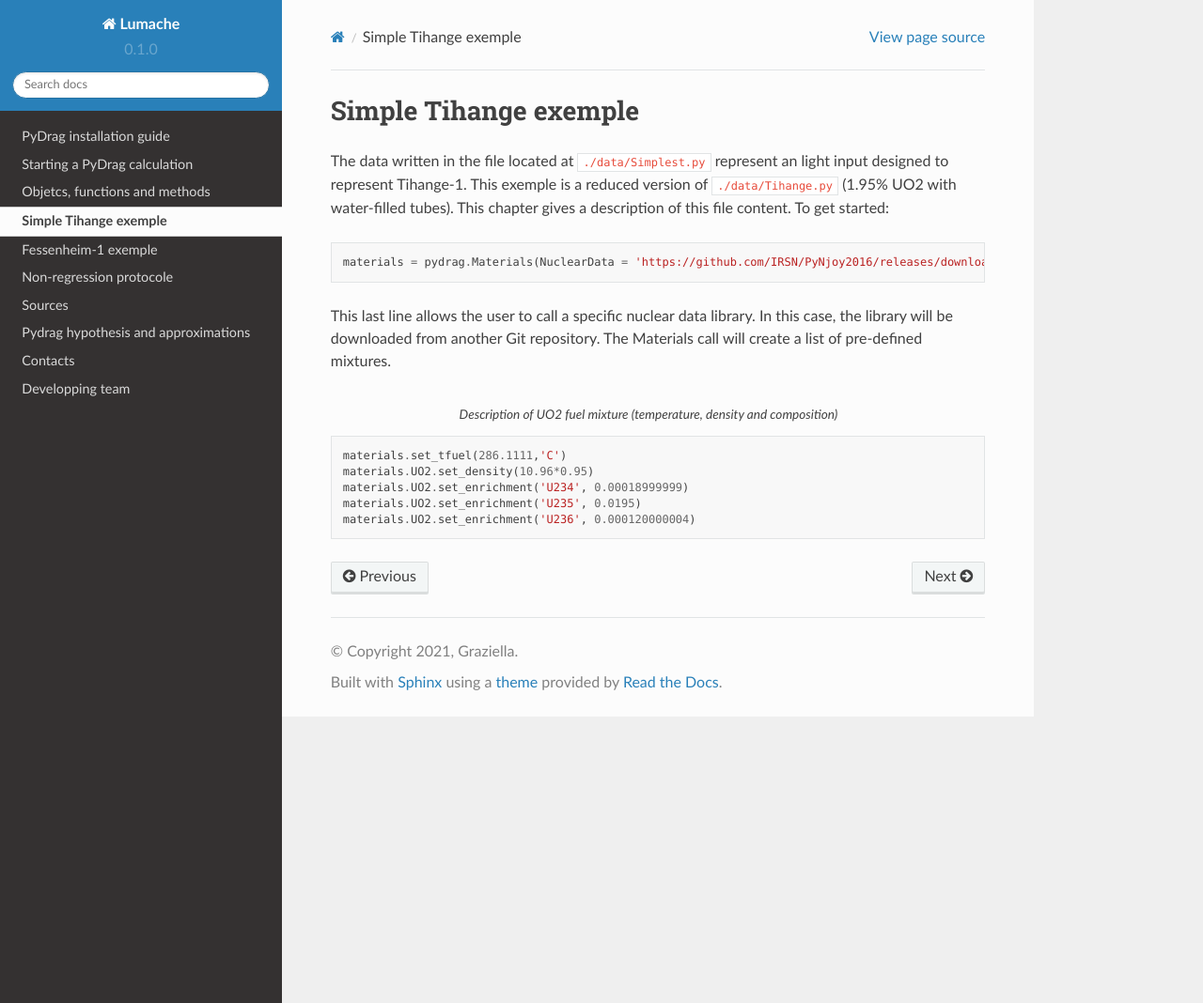
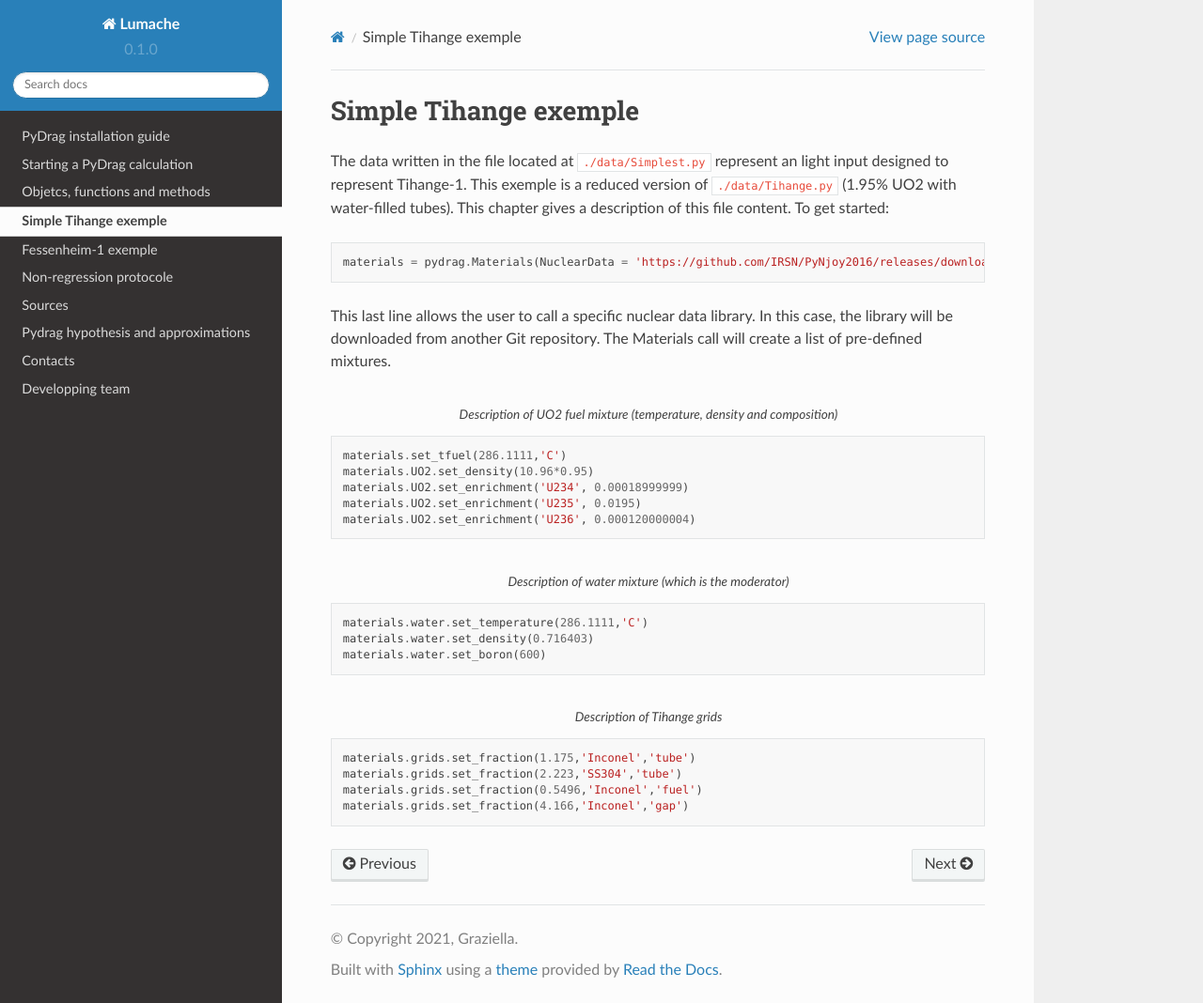
Before and after one commit to Ben105m/rtd-tutorial, a Sphinx documentation site: the page built from docs/source/exemple0.rst, in a window 1280 px wide and 1068 px high. Shown: the whole window at 94% size. Built offline with Sphinx 7.4.7 and the Read the Docs theme 2.0.0, drawn with Linux system fonts in a browser that asks for light colours.

Commit message:
Update exemple0.rst

```diff
--- a/docs/source/exemple0.rst
+++ b/docs/source/exemple0.rst
@@ -20,3 +20,18 @@ This last line allows the user to call a specific nuclear data library. In this
   materials.UO2.set_enrichment('U234', 0.00018999999)
   materials.UO2.set_enrichment('U235', 0.0195)
   materials.UO2.set_enrichment('U236', 0.000120000004)
+
+.. code-block:: python
+  :caption: Description of water mixture (which is the moderator)
+
+  materials.water.set_temperature(286.1111,'C')
+  materials.water.set_density(0.716403)
+  materials.water.set_boron(600)
+
+.. code-block:: python
+  :caption: Description of Tihange grids
+
+  materials.grids.set_fraction(1.175,'Inconel','tube')
+  materials.grids.set_fraction(2.223,'SS304','tube')
+  materials.grids.set_fraction(0.5496,'Inconel','fuel')
+  materials.grids.set_fraction(4.166,'Inconel','gap')
```
